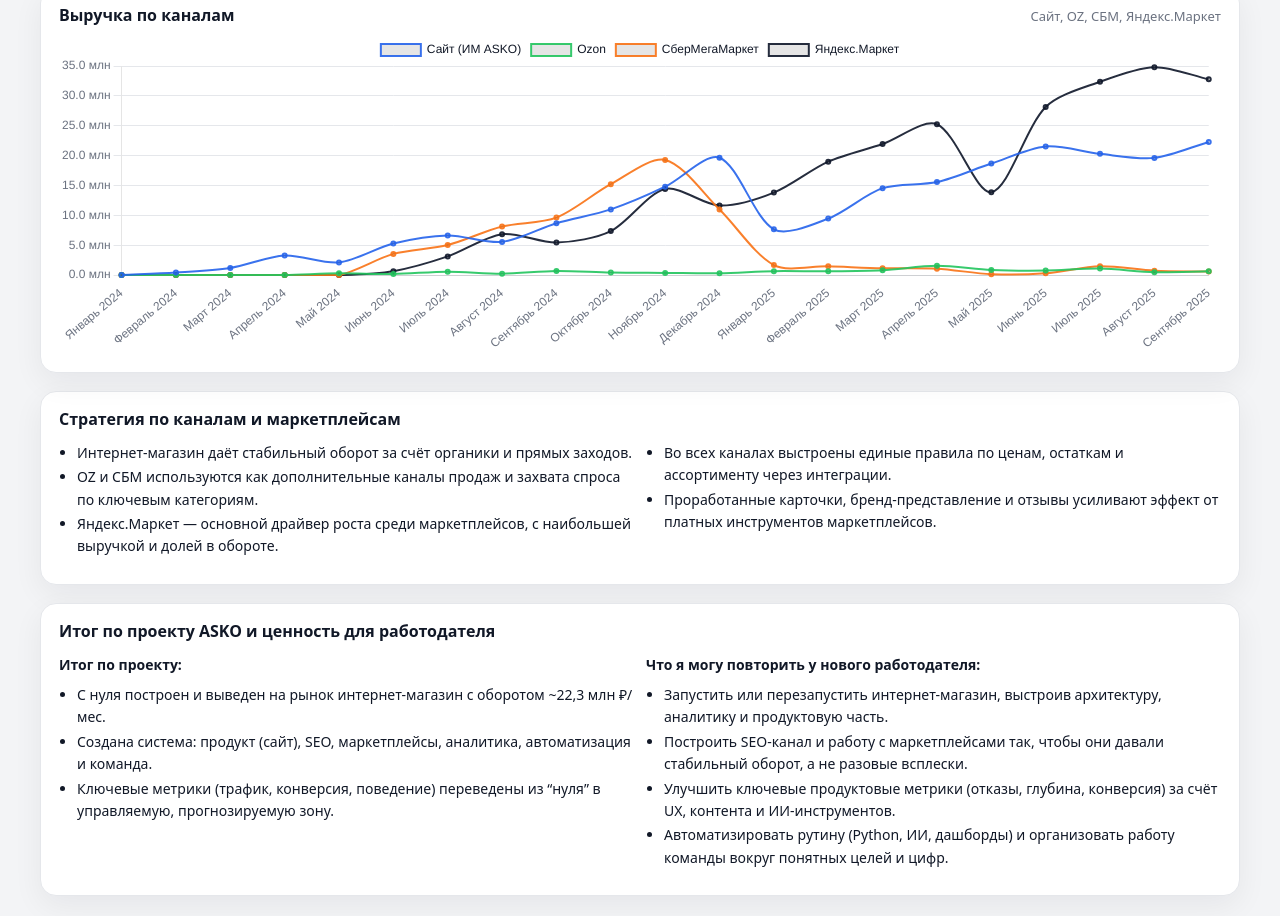
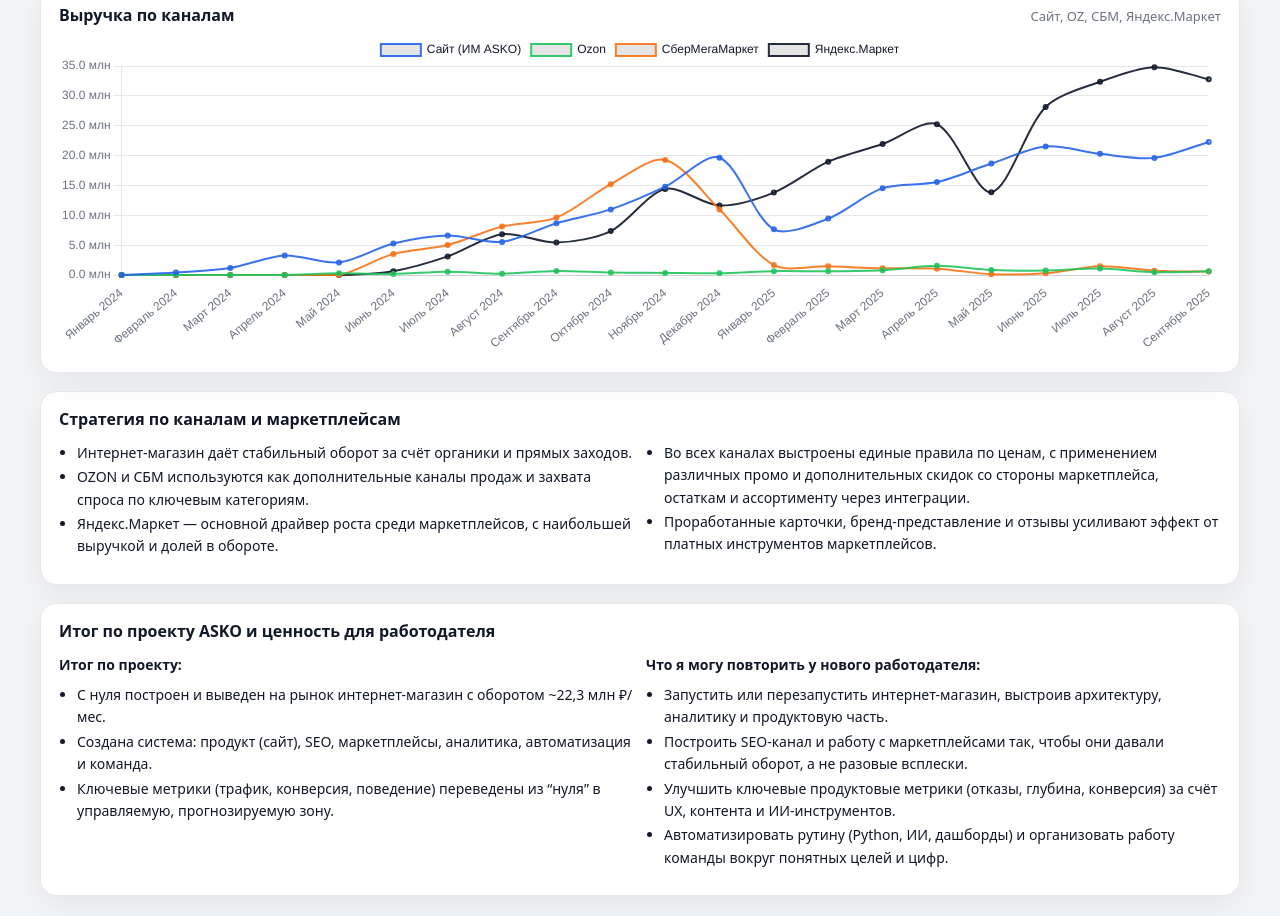
Before and after one commit to Lisov-D/Lisov-D.github.io, a plain HTML site: page index.html in a window 1280 px wide. Shown: the part 3231-4147 px from the top of the page. Drawn offline with nearby package versions, Linux system fonts and the light colour scheme.

Commit message:
Update index.html

```diff
--- a/index.html
+++ b/index.html
@@ -456,13 +456,13 @@
         <div>
           <ul>
             <li>Интернет-магазин даёт стабильный оборот за счёт органики и прямых заходов.</li>
-            <li>OZ и СБМ используются как дополнительные каналы продаж и захвата спроса по ключевым категориям.</li>
+            <li>OZON и СБМ используются как дополнительные каналы продаж и захвата спроса по ключевым категориям.</li>
             <li>Яндекс.Маркет — основной драйвер роста среди маркетплейсов, с наибольшей выручкой и долей в обороте.</li>
           </ul>
         </div>
         <div>
           <ul>
-            <li>Во всех каналах выстроены единые правила по ценам, остаткам и ассортименту через интеграции.</li>
+            <li>Во всех каналах выстроены единые правила по ценам, с применением различных промо и дополнительных скидок со стороны маркетплейса, остаткам и ассортименту через интеграции.</li>
             <li>Проработанные карточки, бренд-представление и отзывы усиливают эффект от платных инструментов маркетплейсов.</li>
           </ul>
         </div>
```
